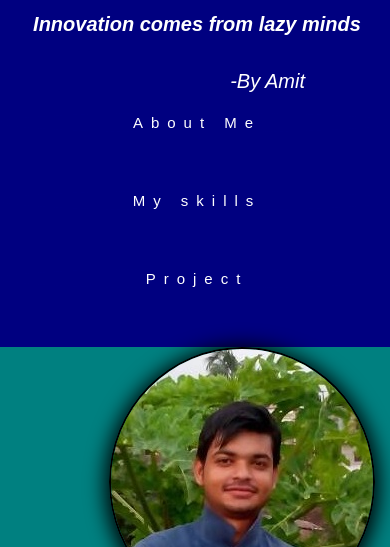
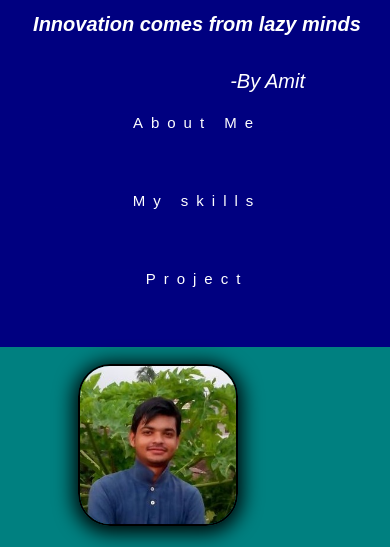
Before and after one commit to amitstar00/amitstar001., a plain HTML site: page index.html in a window 390 px wide. Shown: the top 547 px of the page. Drawn offline with Linux system fonts and the light colour scheme.

Commit message:
newchange

```diff
--- a/ports.css
+++ b/ports.css
@@ -2,7 +2,8 @@
 	font-size: 10px;
 }
 body{
-	margin:0px;
+	overflow-x: hidden;
+        margin:0px;
 	padding: 0px;
 
 }
@@ -103,9 +104,13 @@ body{
 
 	}
 	.row .image{
-
-		   padding-left: 8vw;
            order: -1;
+	}
+	.row .fok{
+		margin-top: 2vh;
+		width: 40vw;
+		height: auto;
+		border-radius:20%;
 	}
 	.paragraph{
 		width: 100vw;
```
